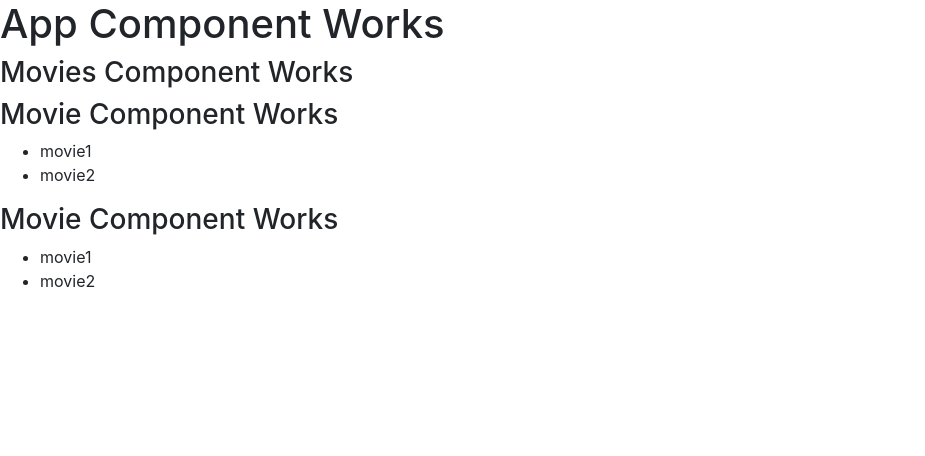
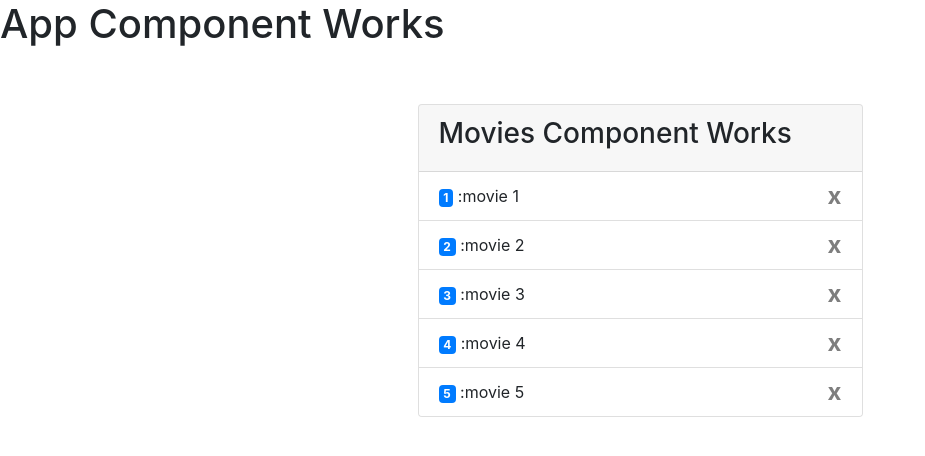
Before and after one commit to AbdulkerimFettahoglu/AngularExercises, an Angular app in the folder 3-Angular7.3.9-Exercises/MovieApp/: page / in a window 1280 px wide. Shown: the top 456 px of the page, without its empty margins (0-925 px from the left). Built offline with nearby package versions, Linux system fonts and the light colour scheme.

Commit message:
Event binding, directives, and "FormsModule" were used to see relationship between user interface and the Angular side.

```diff
--- a/3-Angular7.3.9-Exercises/MovieApp/src/app/app.component.html
+++ b/3-Angular7.3.9-Exercises/MovieApp/src/app/app.component.html
@@ -1,2 +1,8 @@
 <h1>App Component Works</h1>
-<movies></movies>
+<div class="container">
+    <div class="row justify-content-center">
+        <div class="col-md-5 mt-5">
+            <movies></movies>
+        </div>
+    </div>
+</div>
--- a/3-Angular7.3.9-Exercises/MovieApp/src/app/app.module.ts
+++ b/3-Angular7.3.9-Exercises/MovieApp/src/app/app.module.ts
@@ -1,5 +1,6 @@
 import { BrowserModule } from '@angular/platform-browser';
 import { NgModule } from '@angular/core';
+import { FormsModule } from '@angular/forms';
 
 import { AppComponent } from './app.component';
 import { MoviesComponent } from "./movies/movies.component";
@@ -12,7 +13,8 @@ import { MovieComponent } from './movie/movie.component';
     MovieComponent
   ],
   imports: [
-    BrowserModule
+    BrowserModule,
+    FormsModule
   ],
   providers: [],
   bootstrap: [AppComponent]
--- /dev/null
+++ b/3-Angular7.3.9-Exercises/MovieApp/src/app/movie.datasource.ts
@@ -0,0 +1,9 @@
+import {Movie} from "./movie";
+
+export const Movies: Movie[] = [
+    {id: 1, name:"movie 1"},
+    {id: 2, name:"movie 2"},
+    {id: 3, name:"movie 3"},
+    {id: 4, name:"movie 4"},
+    {id: 5, name:"movie 5"}
+];
--- /dev/null
+++ b/3-Angular7.3.9-Exercises/MovieApp/src/app/movie.ts
@@ -0,0 +1,4 @@
+export class Movie {
+    id: number;
+    name: string;
+}
--- a/3-Angular7.3.9-Exercises/MovieApp/src/app/movies/movies.component.html
+++ b/3-Angular7.3.9-Exercises/MovieApp/src/app/movies/movies.component.html
@@ -1,3 +1,24 @@
-<h3>Movies Component Works</h3>
-<movie></movie>
-<movie></movie>
+<div class="card" *ngIf="selectedMovie">
+    <div class="card-body">
+        <span class="badge badge-warning">
+            id: {{ selectedMovie.id }} name: {{ selectedMovie.name }}
+        </span>
+        <div class="input-group">
+            <input type="text" [(ngModel)]="selectedMovie.name" class="form-control">
+            <div class="input-group-append">
+                <button class="btn btn-outline-secondary" type="button">Update</button>
+            </div>
+        </div>
+    </div>
+</div>
+<div class="card">
+    <div class="card-header">
+        <h3>Movies Component Works</h3>
+    </div>
+    <ul class="list-group list-group-flush">
+        <li class="list-group-item" *ngFor="let item of array" (click)="onSelected(item)" [class.active]="item===selectedMovie">
+            <span class="badge badge-primary">{{ item.id }}</span> :{{ item.name }}
+            <span class="close">x</span>
+        </li>
+    </ul>
+</div>
--- a/3-Angular7.3.9-Exercises/MovieApp/src/app/movies/movies.component.ts
+++ b/3-Angular7.3.9-Exercises/MovieApp/src/app/movies/movies.component.ts
@@ -1,5 +1,6 @@
 import { Component } from '@angular/core';
-
+import { Movies } from "../movie.datasource";
+import { Movie } from '../movie';
 @Component({
     selector: "movies", //<movies></movies>
     //selector: ".movies" //<div class=movies></div>
@@ -7,5 +8,10 @@ import { Component } from '@angular/core';
     templateUrl: "movies.component.html"
 })
 export class MoviesComponent {
+    array = Movies;
+    selectedMovie: Movie;
 
+    onSelected(movie:Movie) {
+        this.selectedMovie = movie;
+    }
 }
```
